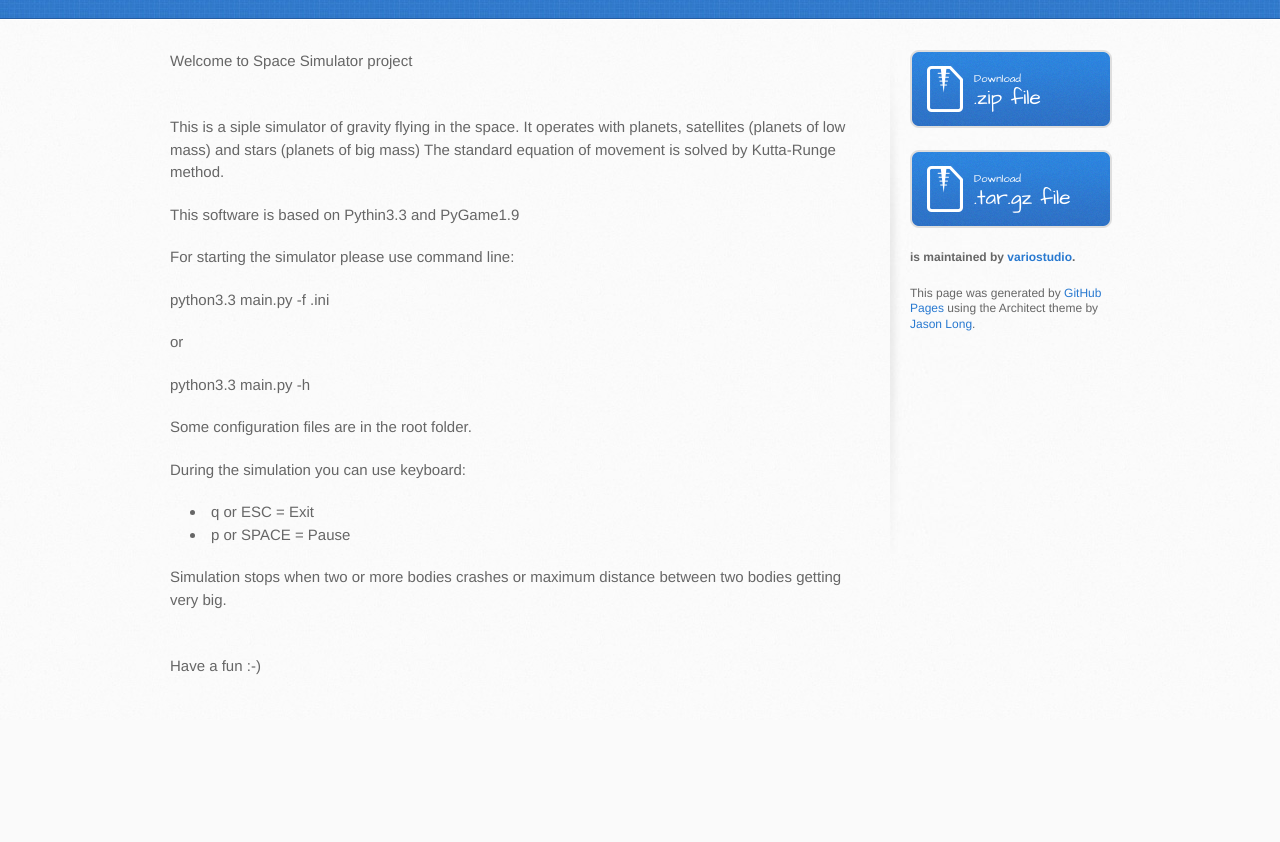
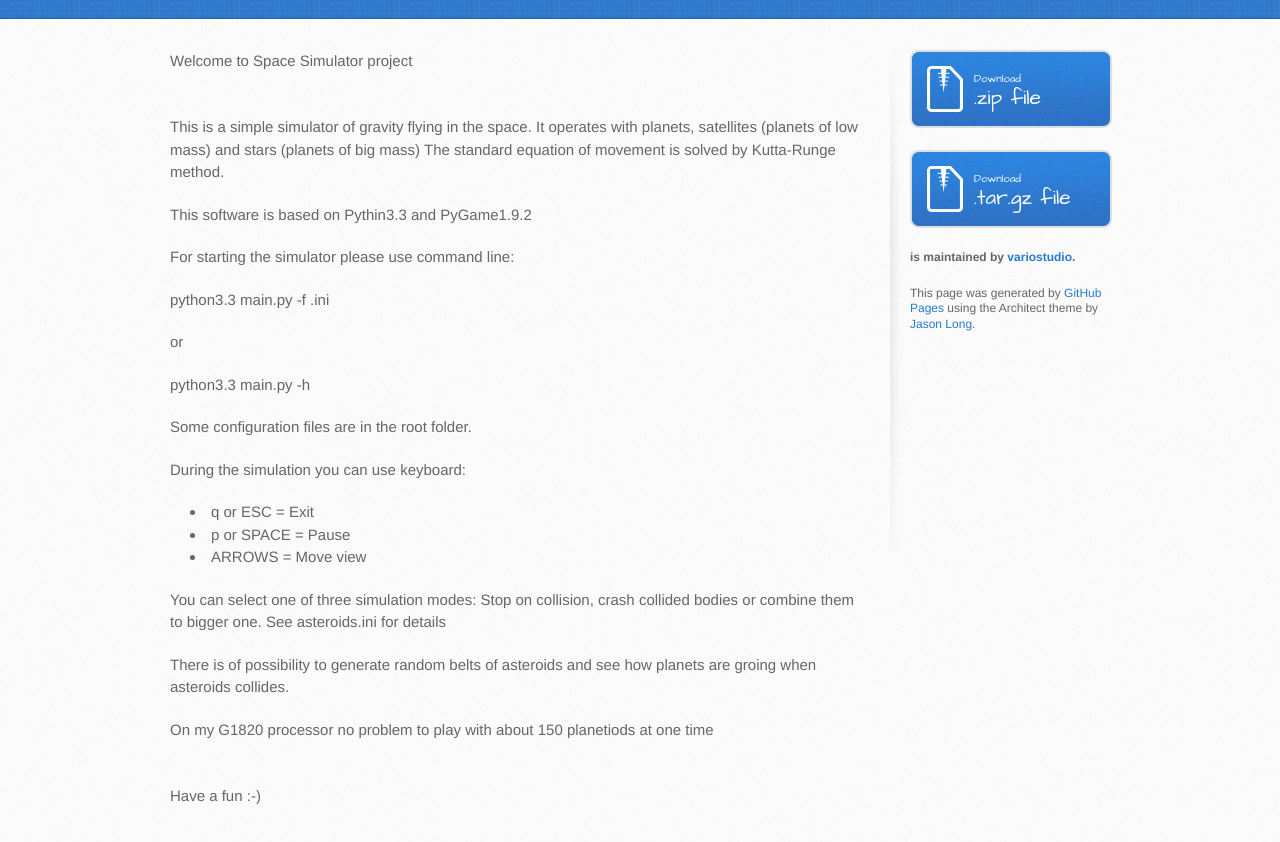
Before and after one commit to variostudio/spacesim, a plain HTML site: page index.html in a window 1280 px wide. Shown: the part 182-1024 px from the top of the page. Before the commit the page ends 902 px from the top, so only its background shows below. Drawn offline with Linux system fonts and the light colour scheme.

Commit message:
Update index.html
New possibilities are described

```diff
--- a/index.html
+++ b/index.html
@@ -30,11 +30,11 @@
         <section id="main-content">
           <p>Welcome to Space Simulator project</p>
 
-<hr><p>This is a siple simulator of gravity flying in the space.
+<hr><p>This is a simple simulator of gravity flying in the space.
 It operates with planets, satellites (planets of low mass) and stars (planets of big mass)
 The standard equation of movement is solved by Kutta-Runge method.</p>
 
-<p>This software is based on Pythin3.3 and PyGame1.9</p>
+<p>This software is based on Pythin3.3 and PyGame1.9.2</p>
 
 <p>For starting the simulator please use command line:</p>
 
@@ -51,7 +51,11 @@ The standard equation of movement is solved by Kutta-Runge method.</p>
 <ul>
 <li>q or ESC    = Exit</li>
 <li>p or SPACE  = Pause</li>
-</ul><p>Simulation stops when two or more bodies crashes or maximum distance between two bodies getting very big.</p>
+<li>ARROWS      = Move view</li>
+</ul>
+<p>You can select one of three simulation modes: Stop on collision, crash collided bodies or combine them to bigger one. See asteroids.ini for details</p>
+<p>There is of possibility to generate random belts of asteroids and see how planets are groing when asteroids collides.</p>
+<p>On my G1820 processor no problem to play with about 150 planetiods at one time</p>
 
 <hr><p>Have a fun :-)</p>
         </section>
```
